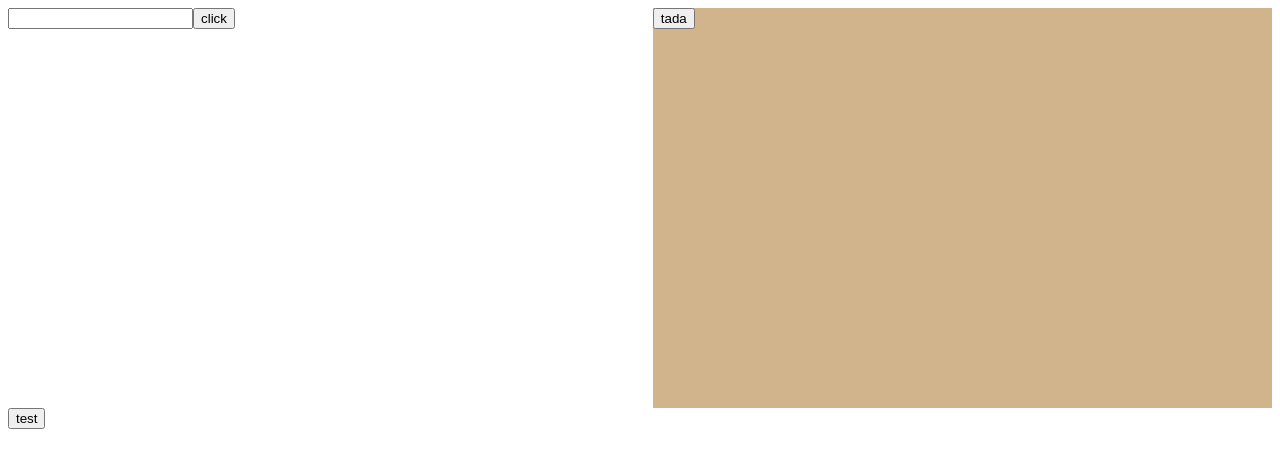
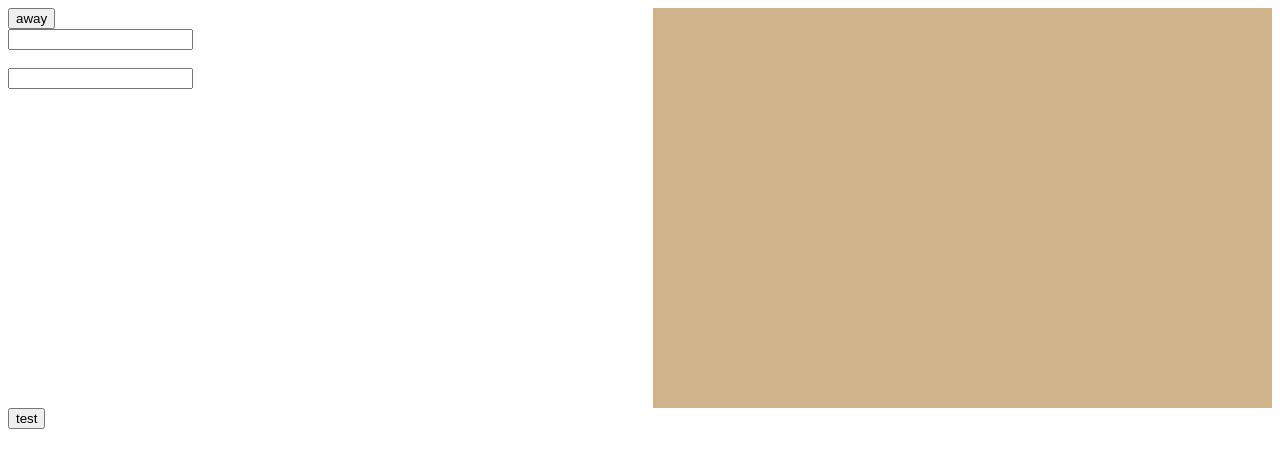
Before and after one commit to BenjaminRussell-me/css_maker, a Vue app: page / in a window 1280 px wide. Shown: the top 468 px of the page. Built offline with nearby package versions, Linux system fonts and the light colour scheme.

Commit message:
I broke it somehow but all the pieces are in place

```diff
--- a/src/components/allcontent.vue
+++ b/src/components/allcontent.vue
@@ -1,8 +1,12 @@
 <template>
   <div class="content-grid">
-    <myinput ></myinput>
-    <myoutput :bigthing="bigthing"/>
+    <myinput
+    @preclick="preclickdata = $event" @postclick="postclickdata = $event"
+    ></myinput>
+    <myoutput @bigthing="bigthing" @preclickdata="preclickdata" @postclickdata="postclickdata" />
     <div><button v-on:click="test">test</button></div>
+    {{preclickdata}}
+    {{postclickdata}}
   </div>
 </template>
 
@@ -32,6 +36,8 @@ this.bigthing.push(c)
   data: function () {
     return {
       bigthing: [],
+      preclickdata: '',
+      postclickdata: '',
     }
 
   }
--- a/src/components/myinput.vue
+++ b/src/components/myinput.vue
@@ -1,10 +1,15 @@
 <template>
 <div>
-  <input type="text" name="input1" v-model="arrayinput">
-  <button v-on:click="click">click</button>
-  {{amount}}
+  <button v-on:click="away">away</button>
   <br>
-  {{bigthing}}
+  <input type="text" name="input1" v-model="prenumbers">
+  <br>
+  {{prenumbers}}
+  <br>
+  <input type="text" name="input2" v-model="postnumbers">
+  <br>
+  {{postnumbers}}
+
 </div>
 </template>
 
@@ -19,21 +24,16 @@ export default {
   },
     data: function (){
        return{
-           arrayinput: '',
-           cssarray: [],
-           amount: '',
-           first: '',
-           second: '',
-           third: '',
-           tada: '',
+        prenumbers: '',
+        postnumbers: '',
        }
        },
        methods:{
-           click: function () {
+           away: function () {
+              this.$emit('preclick', this.prenumbers)
+              this.$emit('postclick', this.postnumbers)
 
-               this.amount = this.bigthing.length
-
-           }
+            }
        }
 }
 </script>
--- a/src/components/myoutput.vue
+++ b/src/components/myoutput.vue
@@ -1,6 +1,12 @@
 <template>
  <div class="output-holder">
-     <button v-on:click="createCss">tada</button>
+
+     <div v-for="thing in bigthing" v-bind:key="thing" >
+      <div>{{preclickdata}}</div>
+  <span>{{ thing.toString().replace(",", "-").replace(",", "-")}}</span>
+     <div>{{postclickdata}}</div>
+  </div>
+
 
  </div>
 
@@ -13,15 +19,26 @@ export default {
     props: {
     bigthing:{
       type: Array,
-    }
+    },
+  preclickdata:{
+    type: String,
+  },
+   postclickdata:{
+    type: String,
+  },
   },
 
+  data: function (){
+      return{
+
+
+      }
+  },
   methods: {
-      createCss: function () {
-            this.bigthing.forEach(element => {
-              console.log("hi")
-          });
-      }
+      replace: function () {
+         thing
+      },
+
   }
 
 }
```
